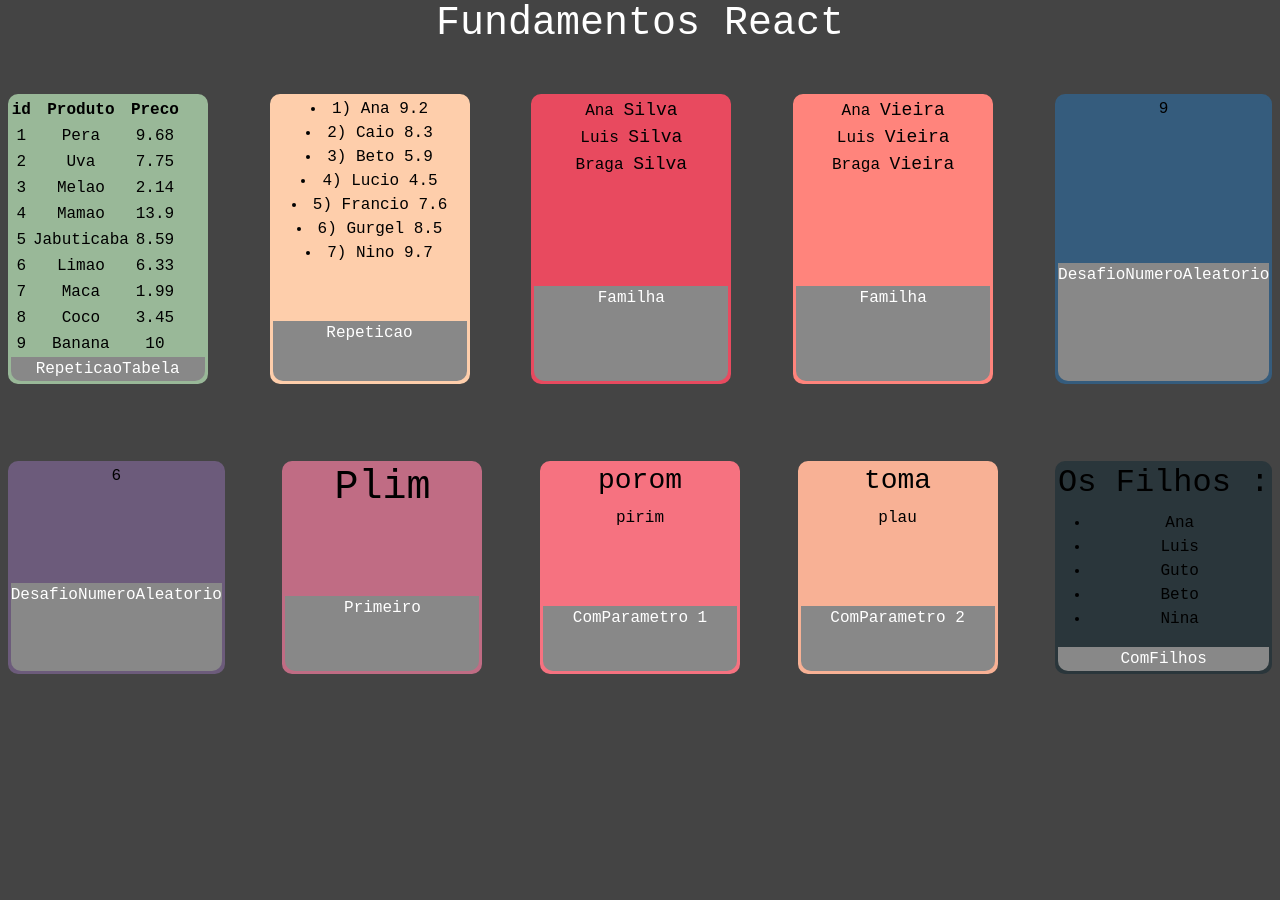
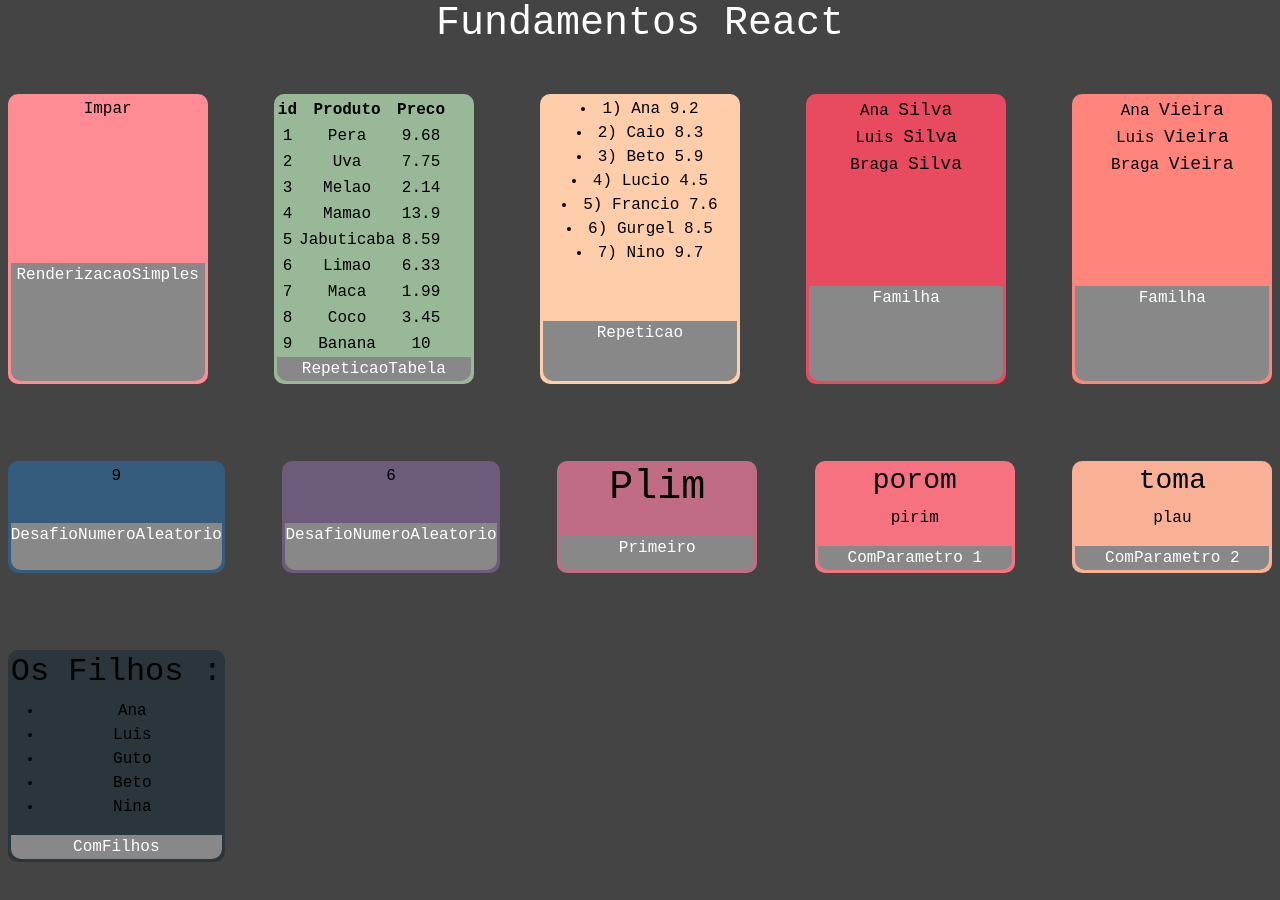
Before and after one commit to t55844/fundamentos-react, a React (Create React App) app: page / in a window 1280 px wide. Before the commit the page ends 800 px from the top, so only its background shows below. Built offline with nearby package versions, Linux system fonts and the light colour scheme.

Commit message:
renderizacao condicional
Através de operadores ternários ( ? e : ) , verificamos se uma condição( neste caso se o numero for par ) é verdadeira para renderizar um componente ou não renderizar caso seja falsa.

```diff
--- a/src/App.jsx
+++ b/src/App.jsx
@@ -7,6 +7,7 @@ import Familha from "./components/basicos/Familha";
 import Familiares from "./components/basicos/Familiares";
 import Card from "./components/basicos/layout/Card";
 import Primeiro from "./components/basicos/Primeiro";
+import RenderizacaoSimples from "./components/condicional/RenderizacaoCondicional";
 import Repeticao from "./components/repeticao/Repeticao";
 import RepeticaoTabela from "./components/repeticao/RepeticaoTabela";
 import {alunos} from "./data/alunos";
@@ -18,6 +19,11 @@ export default function App(){
         <h1>Fundamentos React</h1>
 
         <div className="Cards">
+            <Card titulo="RenderizacaoSimples" color="#FF8C94">
+               <RenderizacaoSimples numero={Math.round(Math.random([1,10]))}>
+
+               </RenderizacaoSimples>
+            </Card>
             <Card titulo="RepeticaoTabela" color="#99B898">
                 <RepeticaoTabela produtos={produtos}>
 
--- /dev/null
+++ b/src/components/condicional/RenderizacaoCondicional.jsx
@@ -0,0 +1,10 @@
+import React from "react";
+
+export default function RenderizacaoSimples(props){
+    const IsPar = props.numero % 2 === 0;
+    return(
+        <div>
+            {IsPar?<span>Par</span>:<span>Impar</span>}
+        </div>
+    )
+}
--- a/src/components/repeticao/RepeticaoTabela.jsx
+++ b/src/components/repeticao/RepeticaoTabela.jsx
@@ -4,10 +4,14 @@ export default function RepeticaoTabela(props){
 
 
     const tr = props.produtos.map(produto=>{
-            const tr =<tbody key={produto.id}>
+            const tr =
+            <tbody key={produto.id}>
+                <tr>
                     <td>{produto.id}</td>
                     <td>{produto.nome}</td>
                     <td>{produto.preco}</td>
+                </tr>
+
             </tbody>
 
             return tr
@@ -15,9 +19,11 @@ export default function RepeticaoTabela(props){
     return(
         <table>
             <thead>
+                <tr>
                     <th>id</th>
                     <th>Produto</th>
                     <th>Preco</th>
+                </tr>
             </thead>
             {tr}
         </table>
```
Lines whose indentation alone changed are shown as unchanged.
